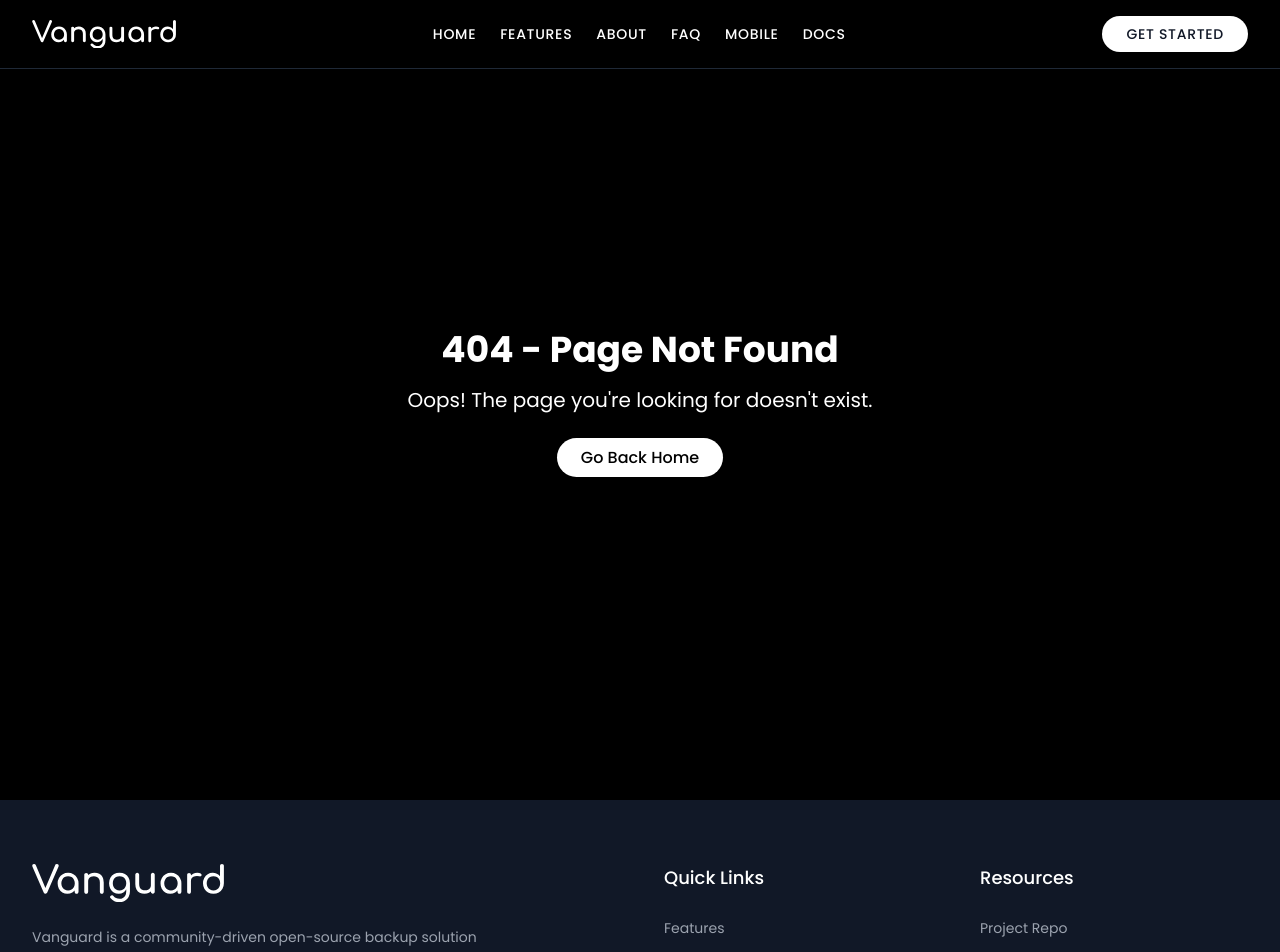
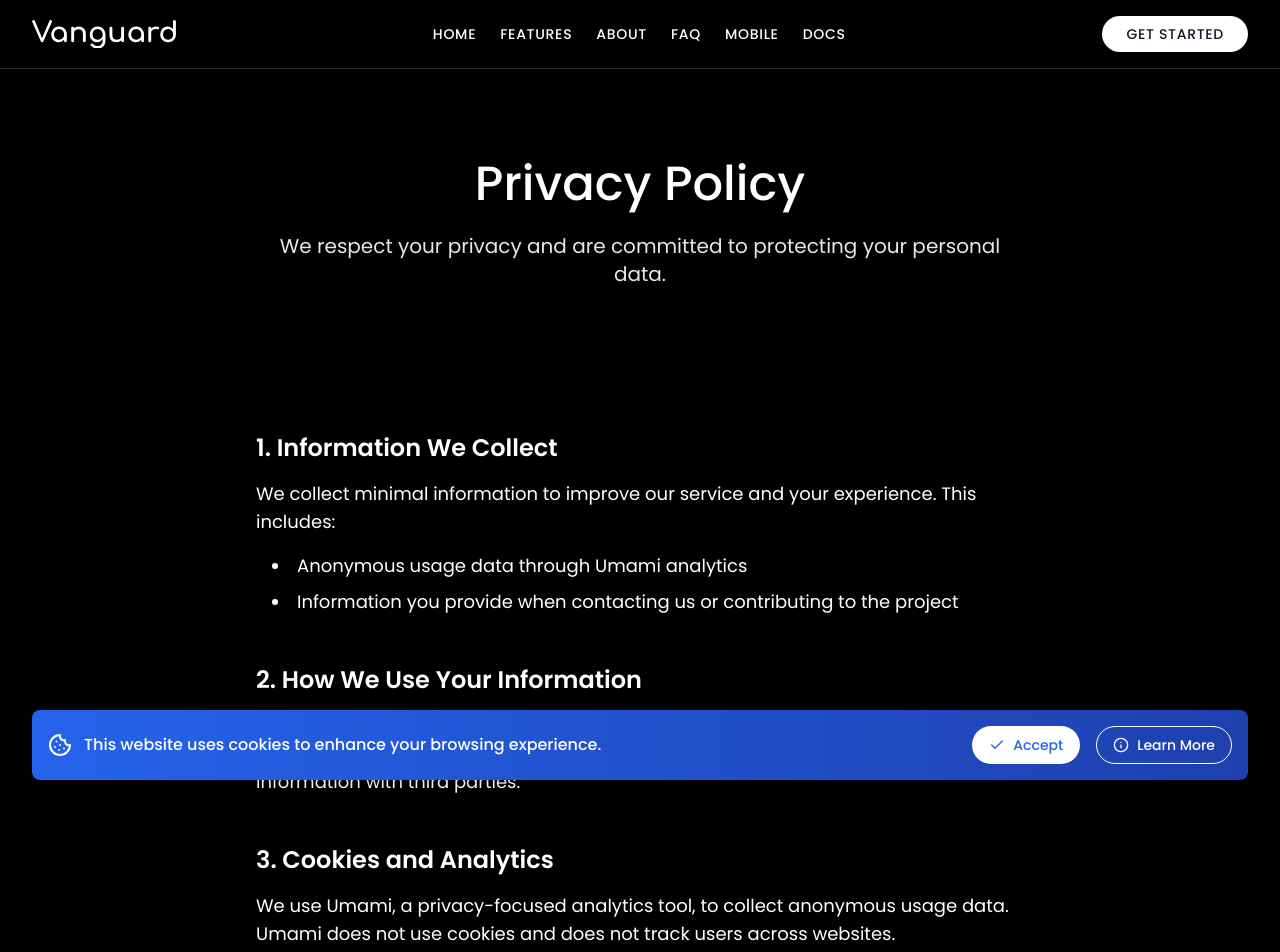
Before and after one commit to vanguardbackup/marketing, a Vue app: page /privacy-policy in a window 1280 px wide. Shown: the top 952 px of the page. Built offline with nearby package versions, Linux system fonts and the light colour scheme.

Commit message:
added privacy page

```diff
--- a/src/App.vue
+++ b/src/App.vue
@@ -3,6 +3,7 @@ import { ref, onMounted, computed } from 'vue'
 import { useRouter } from 'vue-router'
 import Logo from './components/Logo.vue'
 import LoadingIndicator from './components/LoadingIndicator.vue'
+import CookieNotice from "@/components/CookieNotice.vue";
 
 const isMenuOpen = ref(false)
 const router = useRouter()
@@ -308,5 +309,7 @@ onMounted(() => {
         </div>
       </div>
     </footer>
+    <!-- Cookie Notice -->
+    <CookieNotice />
   </div>
 </template>
--- /dev/null
+++ b/src/components/CookieNotice.vue
@@ -0,0 +1,64 @@
+<script setup>
+import { ref, onMounted } from 'vue'
+import { CookieIcon, InfoIcon, CheckIcon } from 'lucide-vue-next'
+
+const showNotice = ref(true)
+
+const acceptCookies = () => {
+  localStorage.setItem('cookiesAccepted', 'true')
+  showNotice.value = false
+}
+
+onMounted(() => {
+  if (localStorage.getItem('cookiesAccepted') === 'true') {
+    showNotice.value = false
+  }
+})
+</script>
+
+<template>
+  <transition
+      enter-active-class="transition ease-out duration-300"
+      enter-from-class="transform translate-y-full opacity-0"
+      enter-to-class="transform translate-y-0 opacity-100"
+      leave-active-class="transition ease-in duration-300"
+      leave-from-class="transform translate-y-0 opacity-100"
+      leave-to-class="transform translate-y-full opacity-0"
+  >
+    <div v-if="showNotice" class="fixed bottom-0 inset-x-0 pb-2 sm:pb-5 z-50">
+      <div class="max-w-7xl mx-auto px-2 sm:px-6 lg:px-8">
+        <div class="p-3 rounded-lg bg-gradient-to-r from-blue-600 to-blue-800 shadow-lg sm:p-4">
+          <div class="flex items-center justify-between flex-wrap">
+            <div class="flex-1 flex items-center">
+              <CookieIcon class="h-6 w-6 text-white mr-3" />
+              <p class="font-medium text-white">
+                <span class="md:hidden">We use cookies.</span>
+                <span class="hidden md:inline">
+                  This website uses cookies to enhance your browsing experience.
+                </span>
+              </p>
+            </div>
+            <div class="mt-2 flex-shrink-0 w-full sm:mt-0 sm:w-auto sm:ml-4">
+              <div class="flex space-x-4">
+                <button
+                    @click="acceptCookies"
+                    class="flex items-center justify-center px-4 py-2 border border-transparent rounded-full shadow-sm text-sm font-medium text-blue-600 bg-white hover:bg-blue-50 transition-colors duration-200"
+                >
+                  <CheckIcon class="h-4 w-4 mr-2" />
+                  Accept
+                </button>
+                <a
+                    href="/privacy-policy"
+                    class="flex items-center justify-center px-4 py-2 border border-white rounded-full shadow-sm text-sm font-medium text-white hover:bg-blue-700 transition-colors duration-200"
+                >
+                  <InfoIcon class="h-4 w-4 mr-2" />
+                  Learn More
+                </a>
+              </div>
+            </div>
+          </div>
+        </div>
+      </div>
+    </div>
+  </transition>
+</template>
--- a/src/main.js
+++ b/src/main.js
@@ -52,6 +52,16 @@ const routes = [
       title: 'Vanguard Mobile',
       description:
         'Vanguard has a mobile application, for checking your backup tasks on the go.',
+    },
+  },
+  {
+    path: '/privacy-policy',
+    name: 'Privacy Policy',
+    component: () => import('./views/PrivacyPolicy.vue'),
+    meta: {
+      title: 'Privacy Policy',
+      description:
+          'The privacy policy for the Vanguard project.',
     },
   },
   {
--- a/src/views/MobileApp.vue
+++ b/src/views/MobileApp.vue
@@ -1,5 +1,12 @@
 <template>
   <div class="bg-black text-white font-sans">
+    <!-- Coming Soon Notice -->
+    <div class="bg-yellow-400 text-black py-3 px-6 text-center">
+      <p class="text-lg font-semibold">
+        Coming Soon! The Vanguard Mobile app is currently in development. Stay tuned for updates!
+      </p>
+    </div>
+
     <!-- Hero Section -->
     <section
         class="min-h-screen flex items-center justify-center bg-gradient-to-b from-gray-900 to-black text-center px-6 py-40"
@@ -15,7 +22,8 @@
         <div class="flex flex-col sm:flex-row justify-center gap-6 mb-20">
           <a
               href="#"
-            class="bg-white text-black font-semibold py-4 px-10 rounded-full transition-all duration-300 hover:bg-gray-200 hover:scale-105 transform inline-flex items-center justify-center text-lg group"
+              class="bg-white text-black font-semibold py-4 px-10 rounded-full transition-all duration-300 hover:bg-gray-200 hover:scale-105 transform inline-flex items-center justify-center text-lg group cursor-not-allowed opacity-50"
+              @click.prevent
           >
             Download for Android
             <AndroidIcon class="w-7 h-7 ml-3 group-hover:animate-bounce" />
@@ -134,18 +142,17 @@
       <div class="container mx-auto px-6 text-center">
         <h2 class="text-4xl font-medium mb-10">Ready to Take Control?</h2>
         <p class="text-xl mb-16 text-gray-300 max-w-3xl mx-auto">
-          Download Vanguard Mobile now and manage your backups from anywhere,
-          whether you're using our cloud service or your own self-hosted
-          instance!
+          The Vanguard Mobile app is coming soon! Stay tuned for updates on its release.
         </p>
         <div
             class="flex flex-col sm:flex-row justify-center space-y-6 sm:space-y-0 sm:space-x-8 mb-16"
         >
           <a
               href="#"
-            class="bg-white text-black font-medium py-5 px-12 rounded-full text-xl transition-all duration-300 hover:bg-gray-200 hover:scale-105 transform inline-flex items-center justify-center group"
+              class="bg-white text-black font-medium py-5 px-12 rounded-full text-xl transition-all duration-300 hover:bg-gray-200 hover:scale-105 transform inline-flex items-center justify-center group cursor-not-allowed opacity-50"
+              @click.prevent
           >
-            Get it on Google Play
+            Coming Soon on Google Play
             <AndroidIcon class="w-8 h-8 ml-3 group-hover:animate-bounce" />
           </a>
         </div>
--- /dev/null
+++ b/src/views/PrivacyPolicy.vue
@@ -0,0 +1,104 @@
+<template>
+  <div class="bg-black text-white font-sans min-h-screen">
+    <!-- Hero Section -->
+    <section class="pb-8 pt-40 px-4 sm:px-6 lg:px-8">
+      <div class="max-w-3xl mx-auto text-center">
+        <h1 class="text-4xl sm:text-5xl font-medium mb-6">Privacy Policy</h1>
+        <p class="text-xl mb-8 text-gray-200">
+          We respect your privacy and are committed to protecting your personal data.
+        </p>
+      </div>
+    </section>
+
+    <!-- Privacy Policy Content -->
+    <section class="py-20 px-4 sm:px-6 lg:px-8">
+      <div class="max-w-3xl mx-auto">
+        <div class="space-y-12">
+          <div>
+            <h2 class="text-2xl font-semibold mb-4">1. Information We Collect</h2>
+            <p class="text-lg mb-4">
+              We collect minimal information to improve our service and your experience. This includes:
+            </p>
+            <ul class="list-disc list-inside text-lg space-y-2 ml-4">
+              <li>Anonymous usage data through Umami analytics</li>
+              <li>Information you provide when contacting us or contributing to the project</li>
+            </ul>
+          </div>
+
+          <div>
+            <h2 class="text-2xl font-semibold mb-4">2. How We Use Your Information</h2>
+            <p class="text-lg">
+              We use the collected information to improve our website, understand user behavior, and enhance the Vanguard project. We do not sell or share your personal information with third parties.
+            </p>
+          </div>
+
+          <div>
+            <h2 class="text-2xl font-semibold mb-4">3. Cookies and Analytics</h2>
+            <p class="text-lg mb-4">
+              We use Umami, a privacy-focused analytics tool, to collect anonymous usage data. Umami does not use cookies and does not track users across websites.
+            </p>
+            <p class="text-lg">
+              The Umami script is loaded from https://cloud.umami.is/script.js and uses the website ID "a51c4b23-0e1c-45e5-8a85-863164fe739b".
+            </p>
+          </div>
+
+          <div>
+            <h2 class="text-2xl font-semibold mb-4">4. Third-Party Services</h2>
+            <p class="text-lg mb-4">
+              We use Bunny Fonts to serve the Poppins font family. Bunny Fonts is a privacy-friendly alternative to Google Fonts and does not track users or collect personal data.
+            </p>
+            <p class="text-lg">
+              The font is loaded from https://fonts.bunny.net/css?family=poppins:300,400,500,600,700.
+            </p>
+          </div>
+
+          <div>
+            <h2 class="text-2xl font-semibold mb-4">5. Data Security</h2>
+            <p class="text-lg">
+              We implement appropriate security measures to protect your information. However, please note that no method of transmission over the internet is 100% secure.
+            </p>
+          </div>
+
+          <div>
+            <h2 class="text-2xl font-semibold mb-4">6. Your Rights</h2>
+            <p class="text-lg">
+              You have the right to access, correct, or delete your personal information. If you have any questions or requests regarding your data, please contact us.
+            </p>
+          </div>
+
+          <div>
+            <h2 class="text-2xl font-semibold mb-4">7. Changes to This Policy</h2>
+            <p class="text-lg">
+              We may update this privacy policy from time to time. We will notify you of any changes by posting the new policy on this page.
+            </p>
+          </div>
+        </div>
+      </div>
+    </section>
+
+    <!-- Contact Section -->
+    <section class="py-16 px-4 sm:px-6 lg:px-8 bg-white text-black">
+      <div class="max-w-3xl mx-auto text-center">
+        <h2 class="text-4xl font-medium mb-8">Contact Us</h2>
+        <p class="text-lg mb-8">
+          If you have any questions about this privacy policy or our practices, please contact us.
+        </p>
+        <a
+            href="mailto:privacy@vanguardbackup.com"
+            class="inline-flex items-center justify-center bg-black text-white px-6 py-3 rounded-full text-lg font-semibold hover:bg-gray-800 transition duration-300"
+        >
+          Email Us
+          <svg
+              xmlns="http://www.w3.org/2000/svg"
+              class="h-5 w-5 ml-2"
+              viewBox="0 0 20 20"
+              fill="currentColor"
+          >
+            <path d="M2.003 5.884L10 9.882l7.997-3.998A2 2 0 0016 4H4a2 2 0 00-1.997 1.884z" />
+            <path d="M18 8.118l-8 4-8-4V14a2 2 0 002 2h12a2 2 0 002-2V8.118z" />
+          </svg>
+        </a>
+      </div>
+    </section>
+  </div>
+</template>
```
Also changed, not shown: 6 other files (tests, documents, lock files or other folders). Lines whose indentation alone changed are shown as unchanged.
